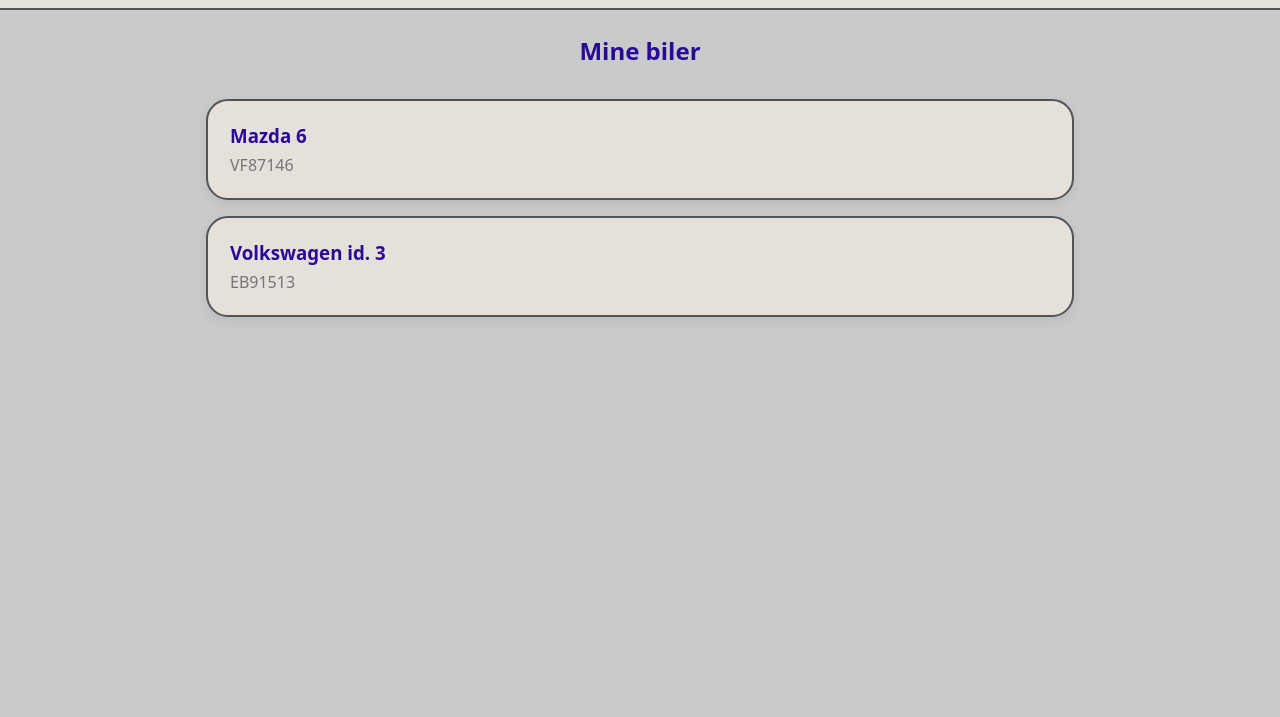
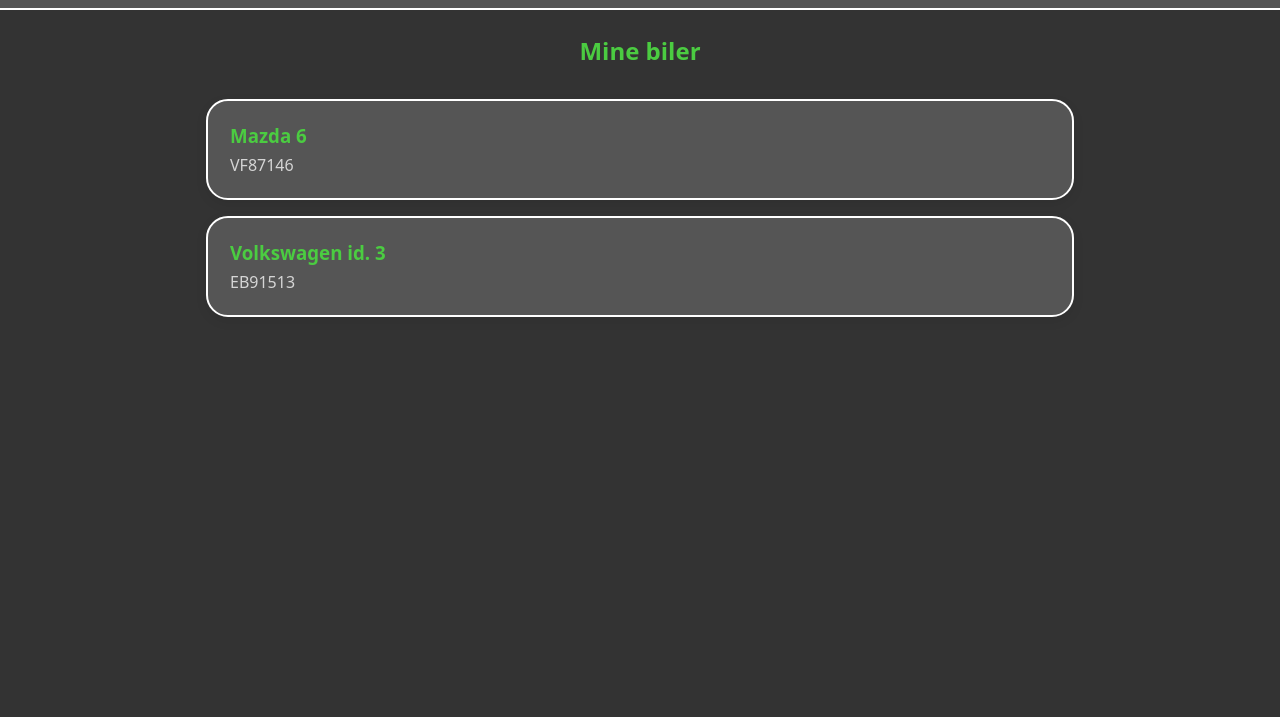
Before and after one commit to S-Johnsen/Car-Journal, a plain HTML site: page index.html in a window 1280 px wide. Shown: the part 83-800 px from the top of the page. Drawn offline with Linux system fonts and the light colour scheme.

Commit message:
Oppdatert til DarkMode ish

```diff
--- a/css/style.css
+++ b/css/style.css
@@ -4,17 +4,17 @@
 
 :root {
   /* Kort / større flater */
-  --mainColor1: #e6e0db;
-  --secondaryColor1: #525353;
+  --mainColor1: #555;
+  --secondaryColor1: #fff;
 
   /* Knapper / filtre / mindre elementer */
   --mainColor2: #5e98a0;
   --secondaryColor2: #29595f;
 
   /* Generelle farger */
-  --backgroundColor: #c9cacc;
-  --textColor: #290a97;
-  --mutedTextColor: #757575;
+  --backgroundColor: #333;
+  --textColor: #4bcc41;
+  --mutedTextColor: #d5d5d5;
 
   /* Form */
   --borderRadiusSmall: 10px;
@@ -571,7 +571,7 @@ h2 {
   margin-bottom: var(--spacingSmall);
 
   background-color: var(--backgroundColor);
-  color: black;
+  color: white;
 
   border:
     2px solid var(--secondaryColor1);
```
